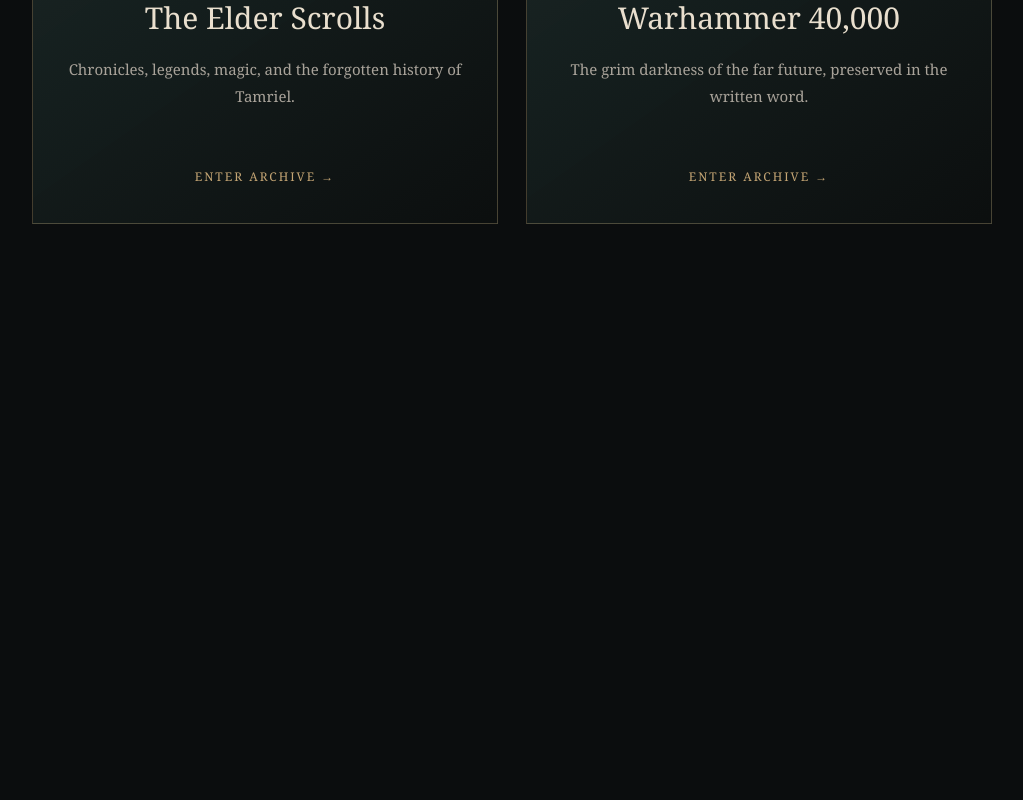
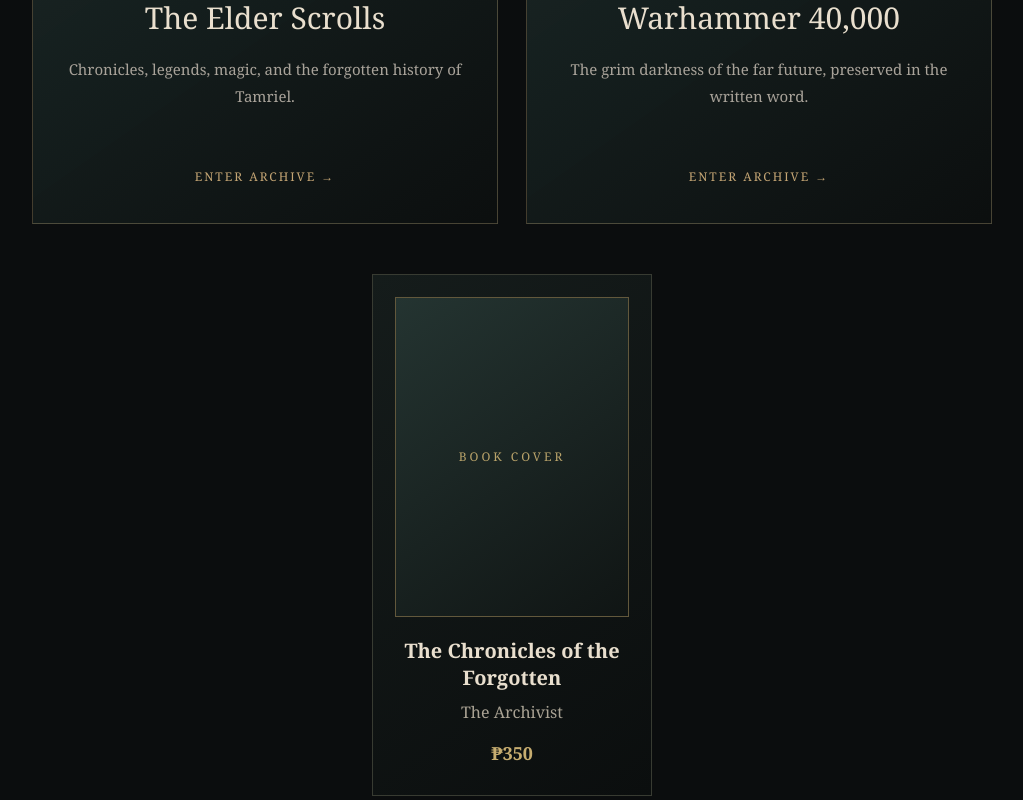
Before and after one commit to ragraystar-web/the-forgotten-depths, a React app in the folder frontend/: page / in a window 1280 px wide. Shown: the part 984-1784 px from the top of the page, without its empty margins (128-1151 px from the left). Before the commit the page ends 1288 px from the top, so only its background shows below. Built offline with nearby package versions, Linux system fonts and the light colour scheme; the HTML template or start-up script is replaced by a standard one.

Commit message:
Add data-driven book catalog card

```diff
--- a/frontend/src/App.css
+++ b/frontend/src/App.css
@@ -396,3 +396,58 @@
     font-size: 30px;
   }
 }
+
+/* BOOK CATALOG */
+.book-grid {
+  display: grid;
+  grid-template-columns: repeat(auto-fit, minmax(220px, 280px));
+  justify-content: center;
+  gap: 24px;
+  max-width: 1200px;
+  margin: 50px auto;
+  padding: 0 20px;
+}
+
+.book-card {
+  background: linear-gradient(145deg, #151c1b, #0b0e0e);
+  border: 1px solid #383b32;
+  padding: 22px;
+  text-align: center;
+  transition: transform 0.3s ease, border-color 0.3s ease;
+}
+
+.book-card:hover {
+  transform: translateY(-5px);
+  border-color: #b9a36a;
+}
+
+.book-cover {
+  height: 320px;
+  background: linear-gradient(145deg, #243431, #101514);
+  border: 1px solid #62583c;
+  display: flex;
+  align-items: center;
+  justify-content: center;
+  color: #b9a36a;
+  letter-spacing: 3px;
+  font-size: 12px;
+  margin-bottom: 20px;
+}
+
+.book-card h3 {
+  color: #e9dfce;
+  font-size: 20px;
+  margin-bottom: 10px;
+}
+
+.book-card p {
+  color: #aaa394;
+  margin: 8px 0;
+}
+
+.book-card p:last-child {
+  color: #c7ad70;
+  font-size: 18px;
+  font-weight: bold;
+  margin-top: 18px;
+}
--- a/frontend/src/App.jsx
+++ b/frontend/src/App.jsx
@@ -1,5 +1,6 @@
 import logo from './assets/forgotten-depths-logo.webp'
 import cavernBg from './assets/forgotten-cavern.png'
+import books from './books';
 import './App.css'
 
 function App() {
@@ -75,6 +76,19 @@ function App() {
       <span className="collection-link">ENTER ARCHIVE →</span>
     </a>
   </div>
+  <div className="book-grid">
+  {books.map((book) => (
+    <div className="book-card" key={book.id}>
+      <div className="book-cover">
+        BOOK COVER
+      </div>
+
+      <h3>{book.title}</h3>
+      <p>{book.author}</p>
+      <p>₱{book.price.toLocaleString('en-PH')}</p>
+    </div>
+                        ))}
+  </div>
 </section>
 
       </main>
--- /dev/null
+++ b/frontend/src/books.js
@@ -0,0 +1,15 @@
+const books = [
+  {
+    id: "TES-001",
+    title: "The Chronicles of the Forgotten",
+    author: "The Archivist",
+    universe: "elder-scrolls",
+    category: "Lore",
+    price: 350,
+    stock: 10,
+    cover: "",
+    description: "A forgotten volume recovered from the depths of an ancient archive."
+  }
+];
+
+export default books;
```
